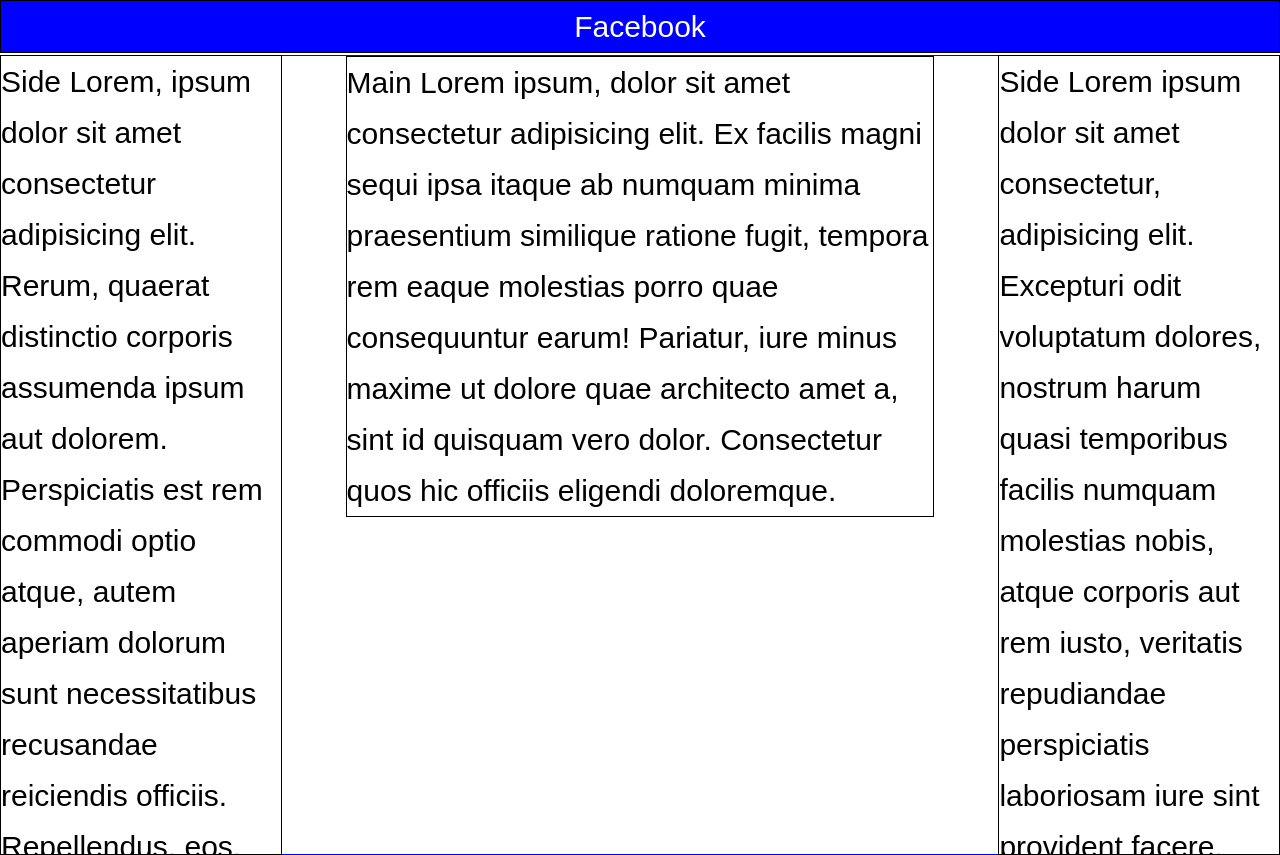
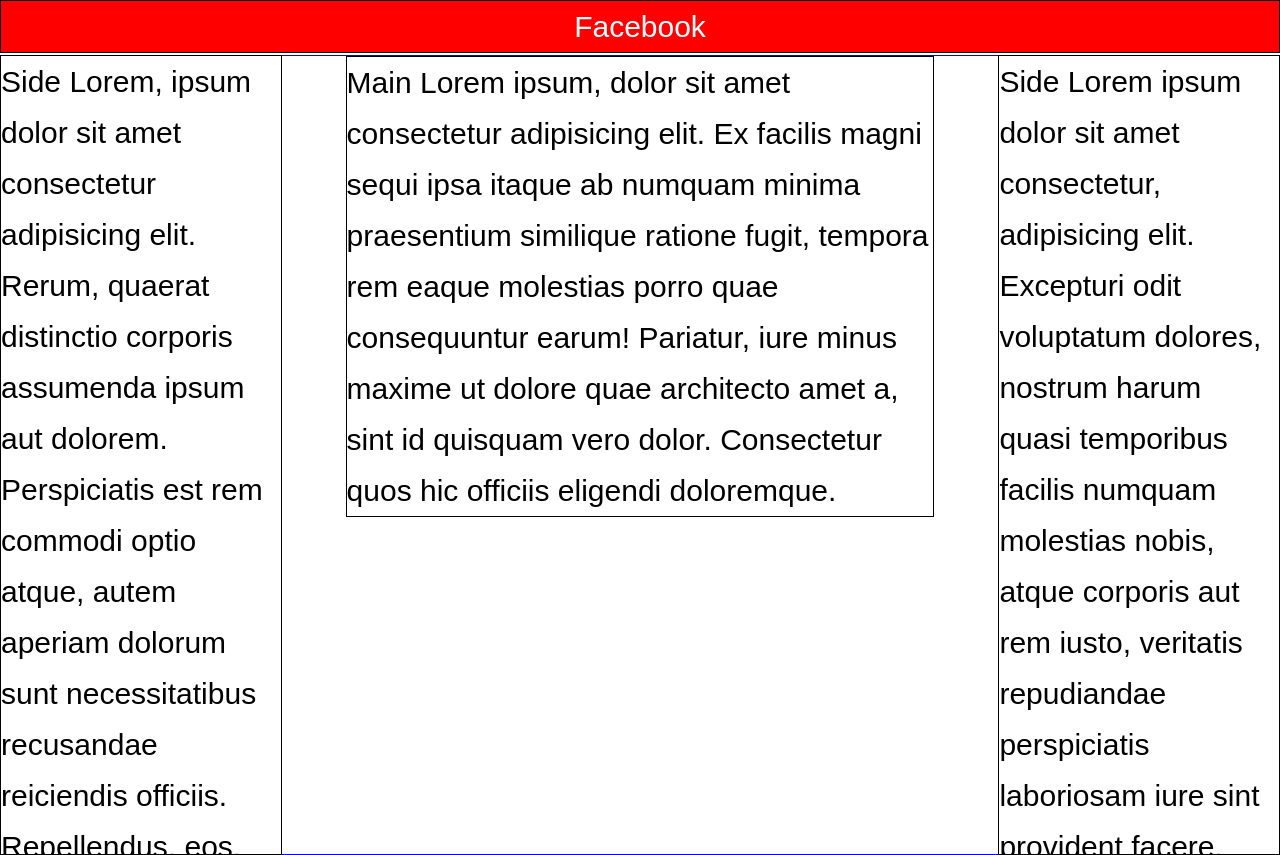
Before and after one commit to Rezaazimi3322/facebook-clone, a website: page index.html in a window 1280 px wide. Drawn offline with Linux system fonts and the light colour scheme; a web font is replaced by a local one.

Commit message:
color changed

```diff
--- a/package.json
+++ b/package.json
@@ -4,8 +4,7 @@
   "description": "This project is going to use html and css sass to clone facebook",
   "main": "index.js",
   "scripts": {
-    "compile-sass": "node-sass sass/main.scss CSS/styles.css -w",
-    "build": "npm run build"
+    "compile-sass": "node-sass sass/main.scss CSS/styles.css -w"
   },
   "author": "MuhammadReza Azimi",
   "license": "ISC",
--- a/sass/layout/_header.scss
+++ b/sass/layout/_header.scss
@@ -8,7 +8,7 @@
   position: fixed;
   width: 100%;
   top: 0;
-  background-color: blue;
+  background-color: red;
   color: white;
 
 }
```
Also changed, not shown: index.html (+1 -1 lines), CSS/styles.css.
